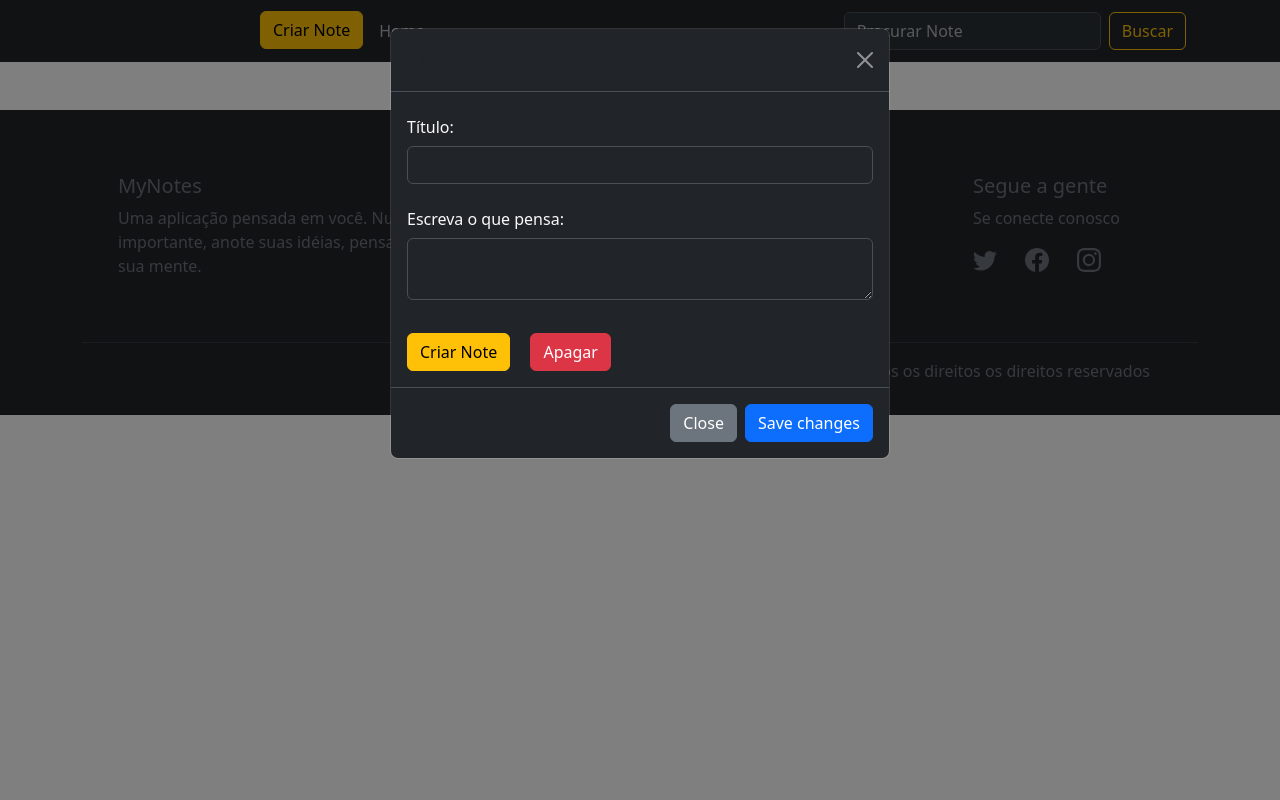
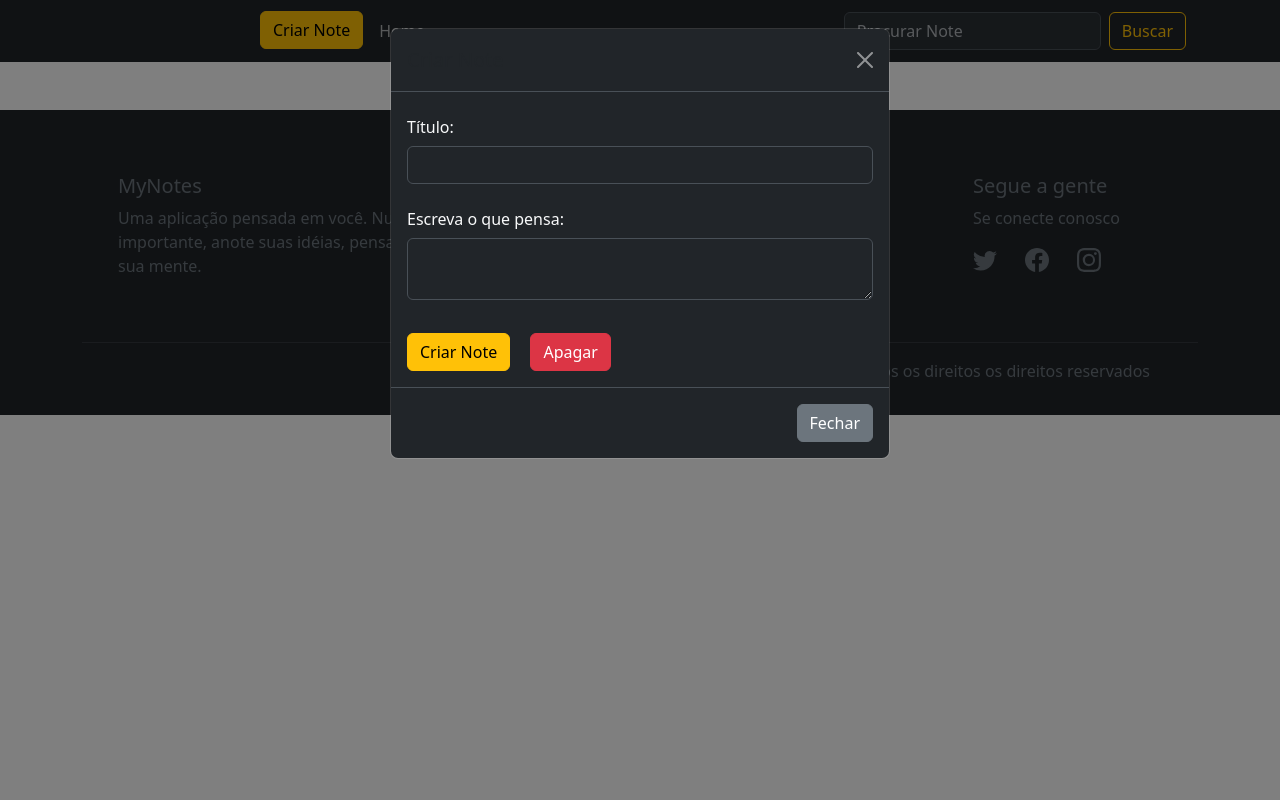
Before and after one commit to Jonathaannn/MyNotes, a Node server app: page /mynotes in a window 1280 px wide, after a click on "Criar Note". Run offline with Node 20, Linux system fonts and the light colour scheme; data that the repository does not hold is empty; some libraries are stand-ins or nearby versions.

Commit message:
Corrigindo erro de layout

```diff
--- a/page/views/newNote.ejs
+++ b/page/views/newNote.ejs
@@ -25,8 +25,7 @@
           </form>
         </div>
         <div class="modal-footer">
-          <button type="button" class="btn btn-secondary" data-bs-dismiss="modal">Close</button>
-          <button type="button" class="btn btn-primary">Save changes</button>
+          <button type="button" class="btn btn-secondary" data-bs-dismiss="modal">Fechar</button>
         </div>
       </div>
     </div>
```
